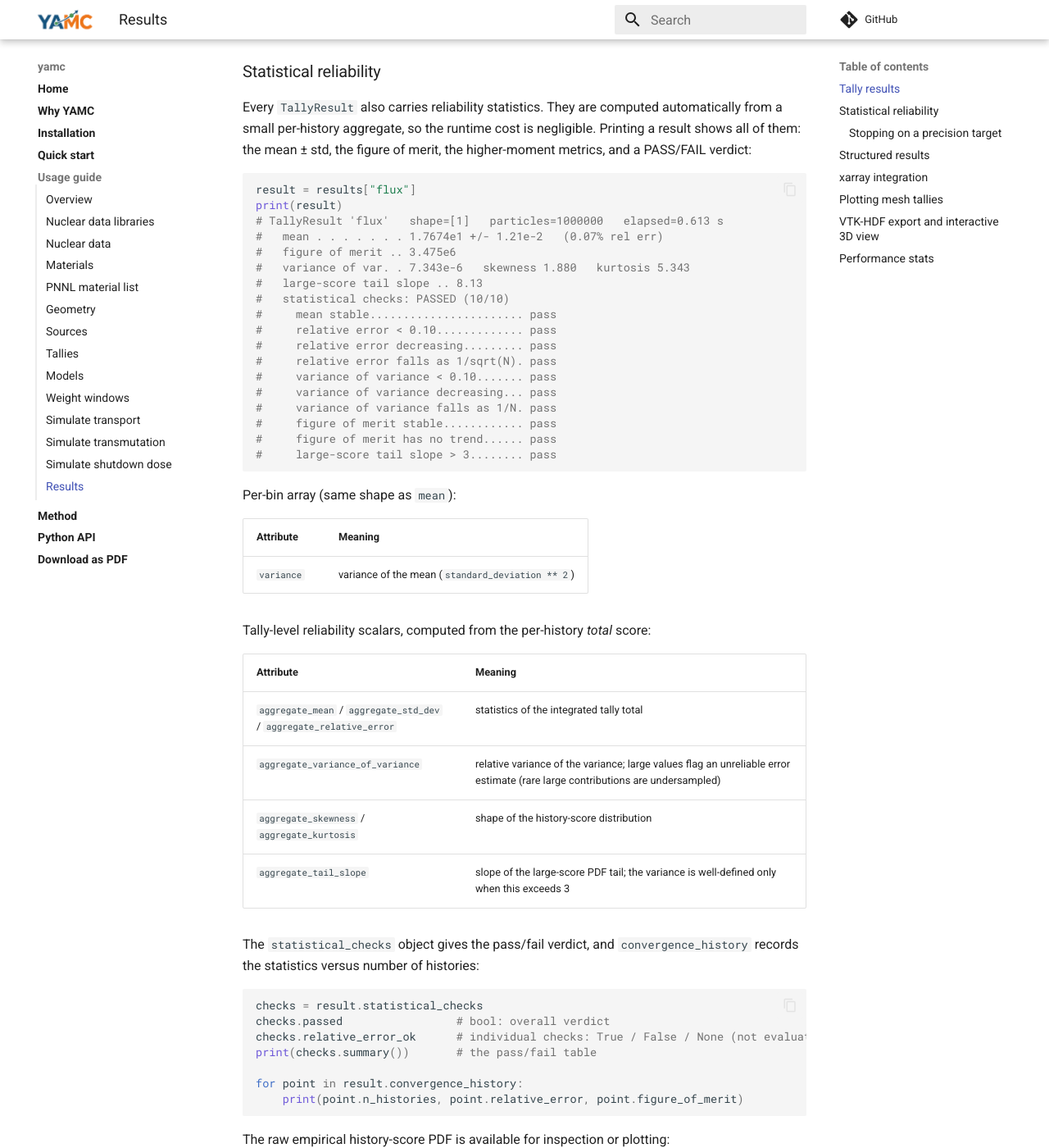
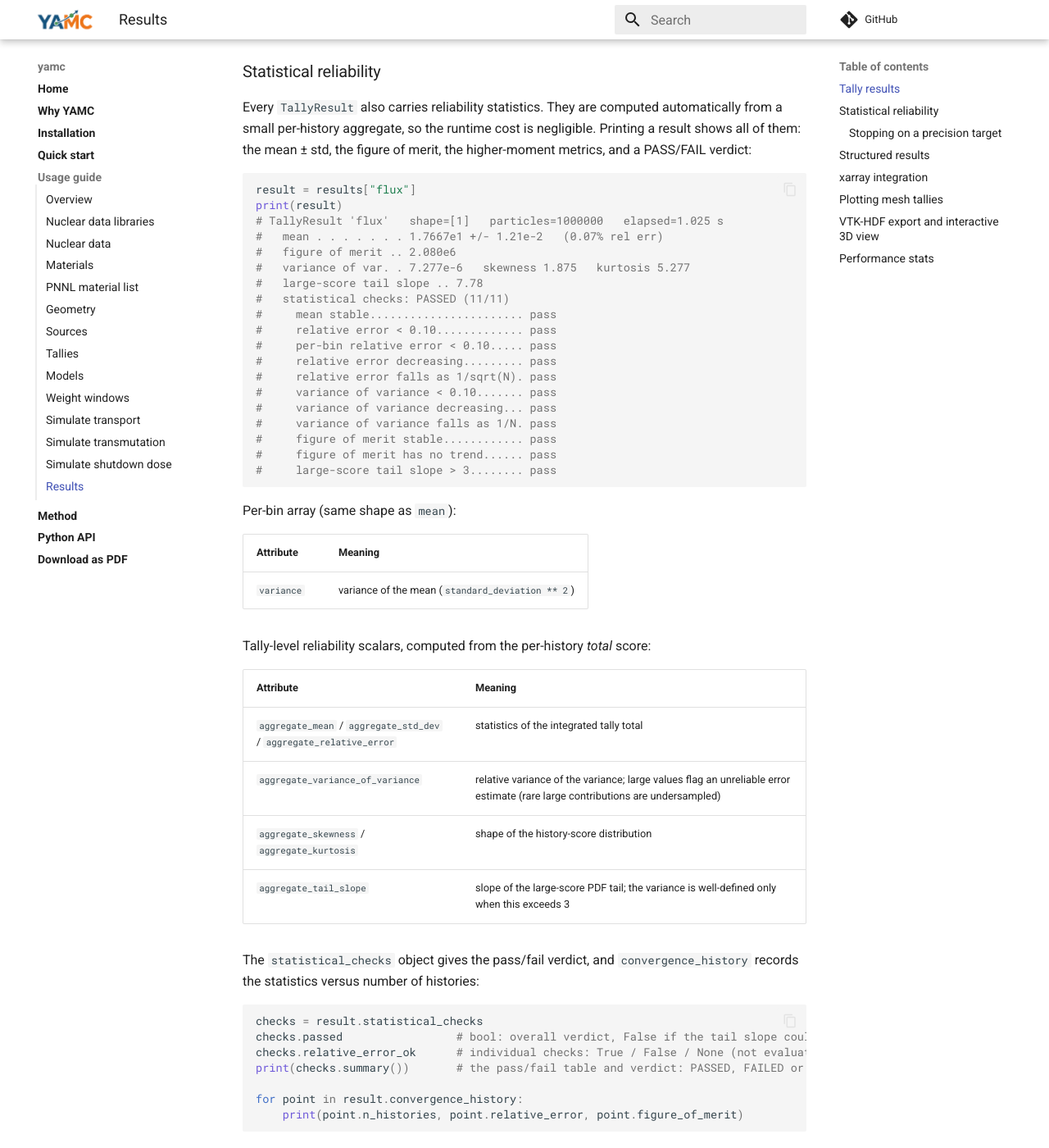
Before and after one commit to fusion-neutronics/yamc, an MkDocs documentation site: the page built from docs/results.md, in a window 1280 px wide and 1400 px high, scrolled down 343 px. Shown: the whole window at 82% size. Built offline with MkDocs 1.6.1 and Material for MkDocs 9.7.7, drawn with Linux system fonts in a browser that asks for light colours; comment, search, counter and statistics services are not loaded.

Commit message:
Describe the tally checks and replica weights of yamc-core 0.16.3

````diff
--- a/docs/results.md
+++ b/docs/results.md
@@ -21,14 +21,15 @@ Every ``TallyResult`` also carries reliability statistics. They are computed aut
 ```python
 result = results["flux"]
 print(result)
-# TallyResult 'flux'   shape=[1]   particles=1000000   elapsed=0.613 s
-#   mean . . . . . . . 1.7674e1 +/- 1.21e-2   (0.07% rel err)
-#   figure of merit .. 3.475e6
-#   variance of var. . 7.343e-6   skewness 1.880   kurtosis 5.343
-#   large-score tail slope .. 8.13
-#   statistical checks: PASSED (10/10)
+# TallyResult 'flux'   shape=[1]   particles=1000000   elapsed=1.025 s
+#   mean . . . . . . . 1.7667e1 +/- 1.21e-2   (0.07% rel err)
+#   figure of merit .. 2.080e6
+#   variance of var. . 7.277e-6   skewness 1.875   kurtosis 5.277
+#   large-score tail slope .. 7.78
+#   statistical checks: PASSED (11/11)
 #     mean stable....................... pass
 #     relative error < 0.10............. pass
+#     per-bin relative error < 0.10..... pass
 #     relative error decreasing......... pass
 #     relative error falls as 1/sqrt(N). pass
 #     variance of variance < 0.10....... pass
@@ -59,9 +60,9 @@ The ``statistical_checks`` object gives the pass/fail verdict, and ``convergence
 <!-- doctest: skip -->
 ```python
 checks = result.statistical_checks
-checks.passed                 # bool: overall verdict
+checks.passed                 # bool: overall verdict, False if the tail slope could not be estimated
 checks.relative_error_ok      # individual checks: True / False / None (not evaluated)
-print(checks.summary())       # the pass/fail table
+print(checks.summary())       # the pass/fail table and verdict: PASSED, FAILED or INCOMPLETE
 
 for point in result.convergence_history:
     print(point.n_histories, point.relative_error, point.figure_of_merit)
````
Also changed, not shown: docs/method.md (+15 -9 lines).
